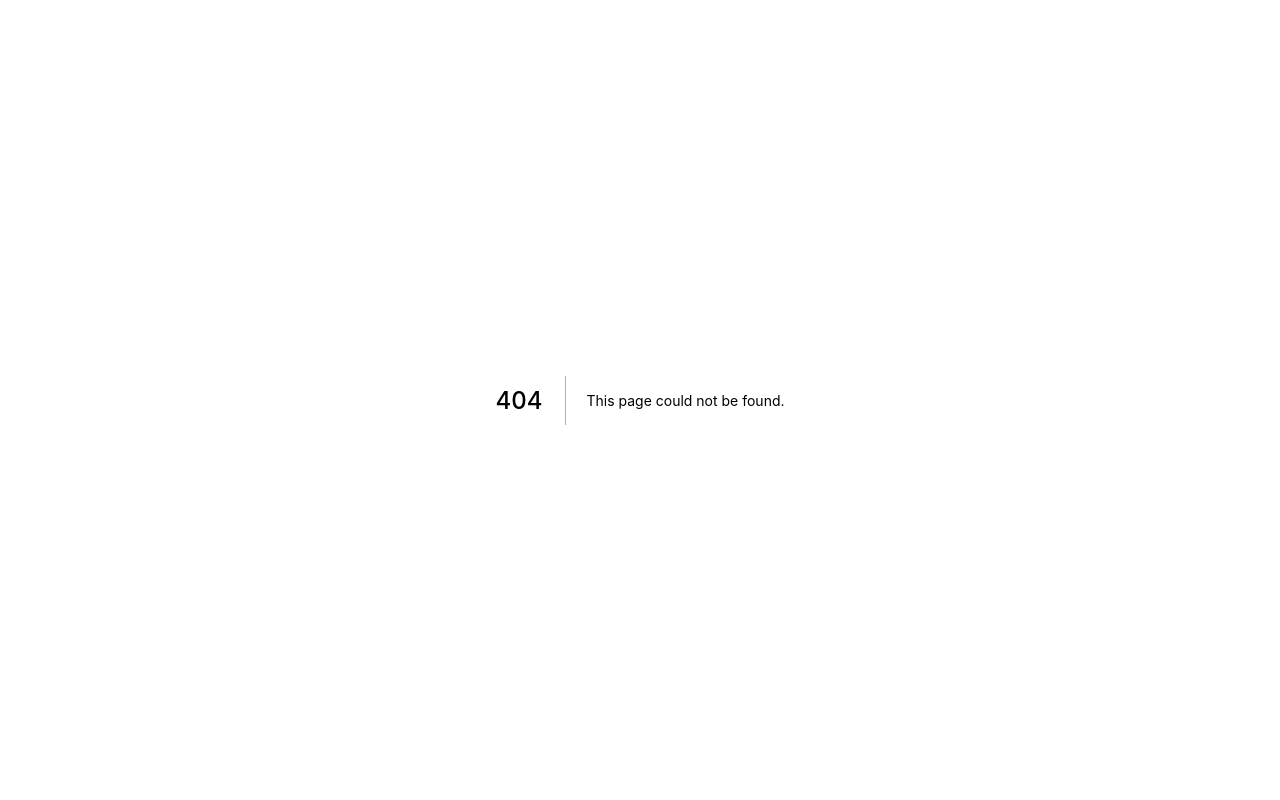
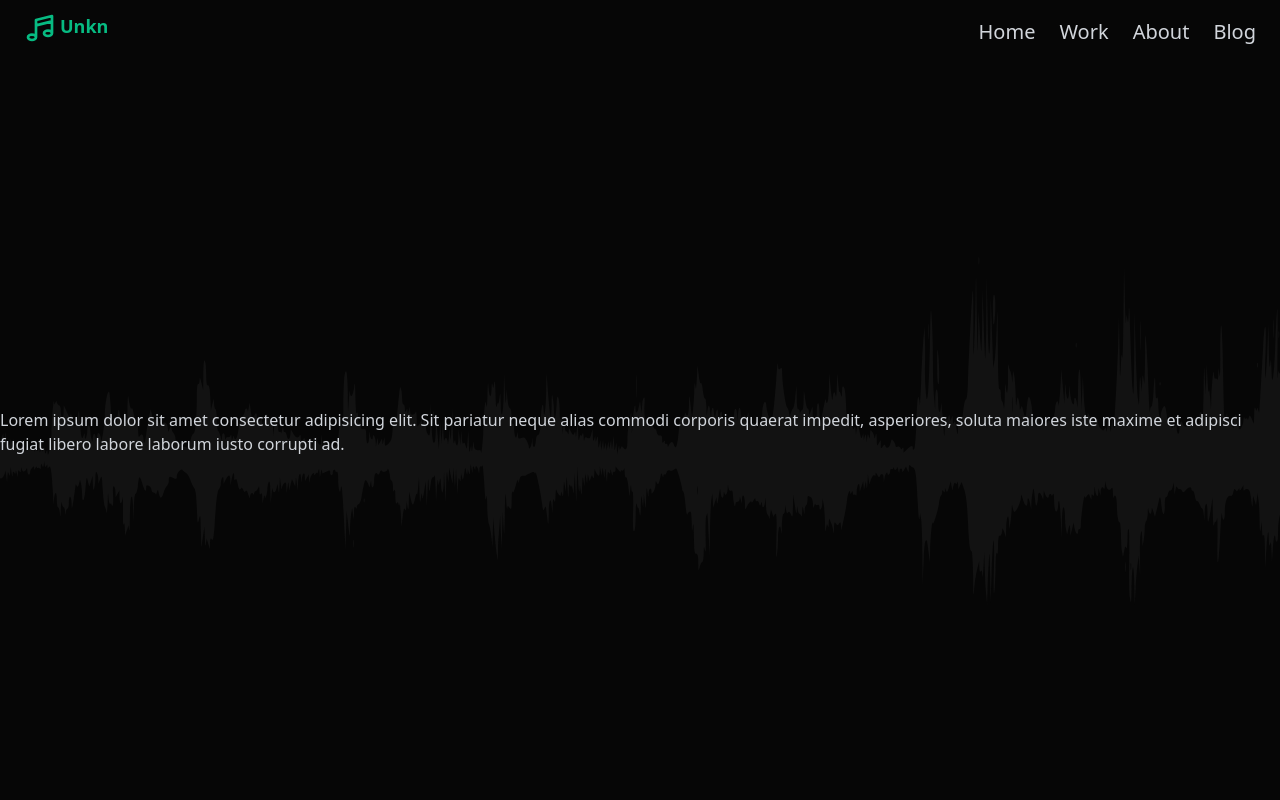
Before and after one commit to JohanAOstbye/sharedsongs, a Next.js app: page /login in a window 1280 px wide. Before the commit this address had no page. Shown: the top 800 px of the page. Built offline with nearby package versions, Linux system fonts and the light colour scheme.

Commit message:
started on signup and loginpages

```diff
--- /dev/null
+++ b/pages/login.tsx
@@ -0,0 +1,19 @@
+import Link from 'next/link';
+import Layout from '../components/Layout';
+
+const LoginPage = () => {
+  return (
+    <Layout title='About | Next.js + TypeScript Example'>
+      <section className='flex items-center justify-center bg-hero-pattern bg-no-repeat bg-center w-full min-h-[calc(100vh-64px)]'>
+        <div>
+          Lorem ipsum dolor sit amet consectetur adipisicing elit. Sit pariatur
+          neque alias commodi corporis quaerat impedit, asperiores, soluta
+          maiores iste maxime et adipisci fugiat libero labore laborum iusto
+          corrupti ad.
+        </div>
+      </section>
+    </Layout>
+  );
+};
+
+export default LoginPage;
```
Also changed, not shown: pages/signup.tsx (renamed from pages/signin.tsx).
